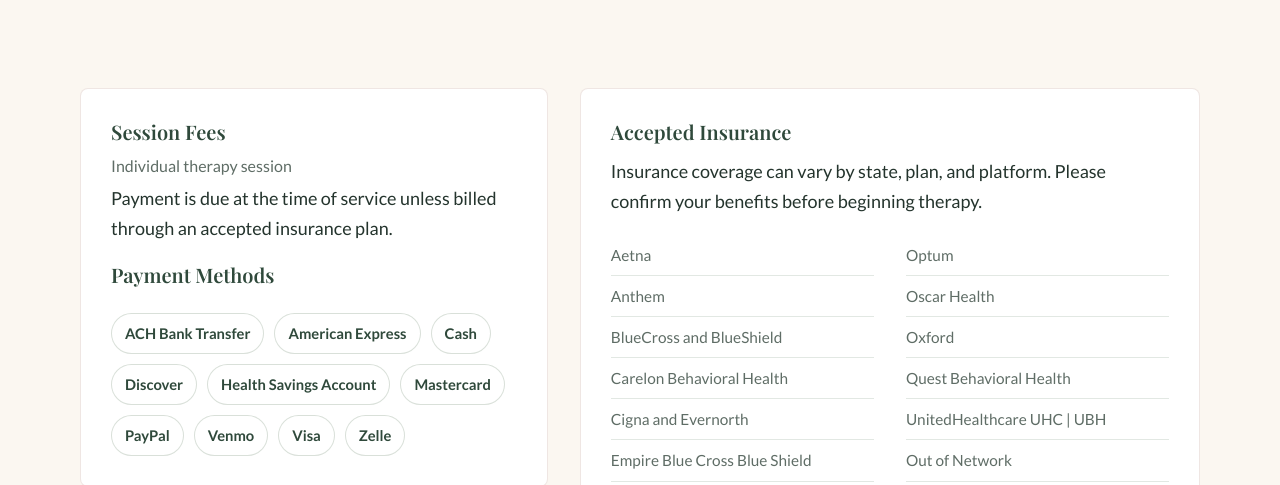
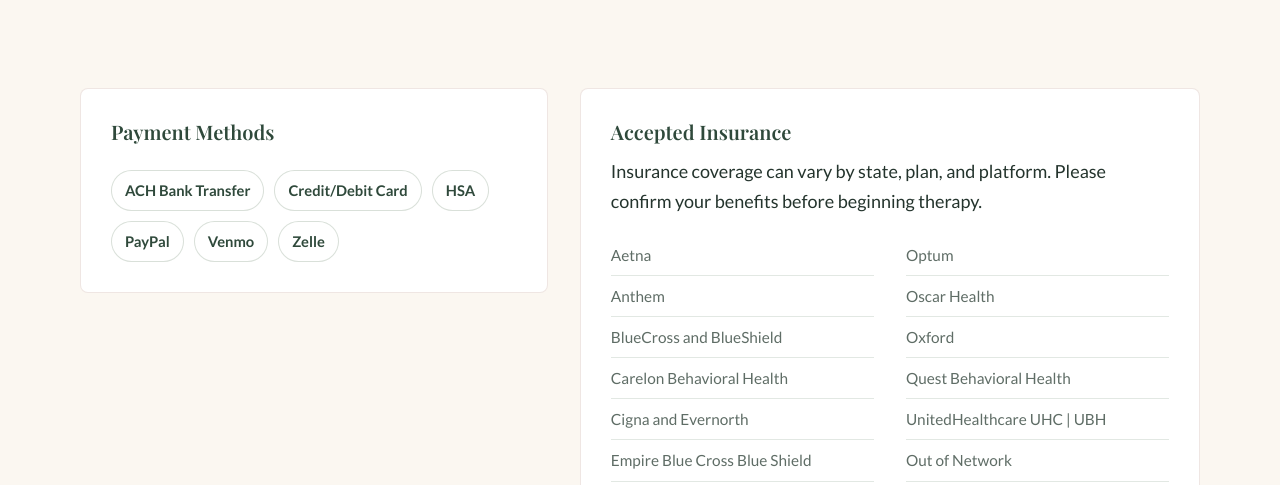
Before and after one commit to duane1024/yulia-site, a plain HTML site: page insurances/index.html in a window 1280 px wide. Shown: the part 315-800 px from the top of the page. Drawn offline with nearby package versions, Linux system fonts and the light colour scheme; a script that the page names is missing.

Commit message:
Minor updates based on audit feedback

```diff
--- a/insurances/index.html
+++ b/insurances/index.html
@@ -42,21 +42,13 @@
           <div class="fees-grid">
 
             <div class="fees-box">
-              <h3>Session Fees</h3>
-              <p class="fee-amount"><span>Individual therapy session</span></p>
-              <p>Payment is due at the time of service unless billed through an accepted insurance plan.</p>
-
               <h3>Payment Methods</h3>
               <div class="payment-tags">
                 <span class="tag">ACH Bank Transfer</span>
-                <span class="tag">American Express</span>
-                <span class="tag">Cash</span>
-                <span class="tag">Discover</span>
-                <span class="tag">Health Savings Account</span>
-                <span class="tag">Mastercard</span>
+                <span class="tag">Credit/Debit Card</span>
+                <span class="tag">HSA</span>
                 <span class="tag">PayPal</span>
                 <span class="tag">Venmo</span>
-                <span class="tag">Visa</span>
                 <span class="tag">Zelle</span>
               </div>
             </div>
```
Also changed, not shown: index.html (+4 -4 lines).
